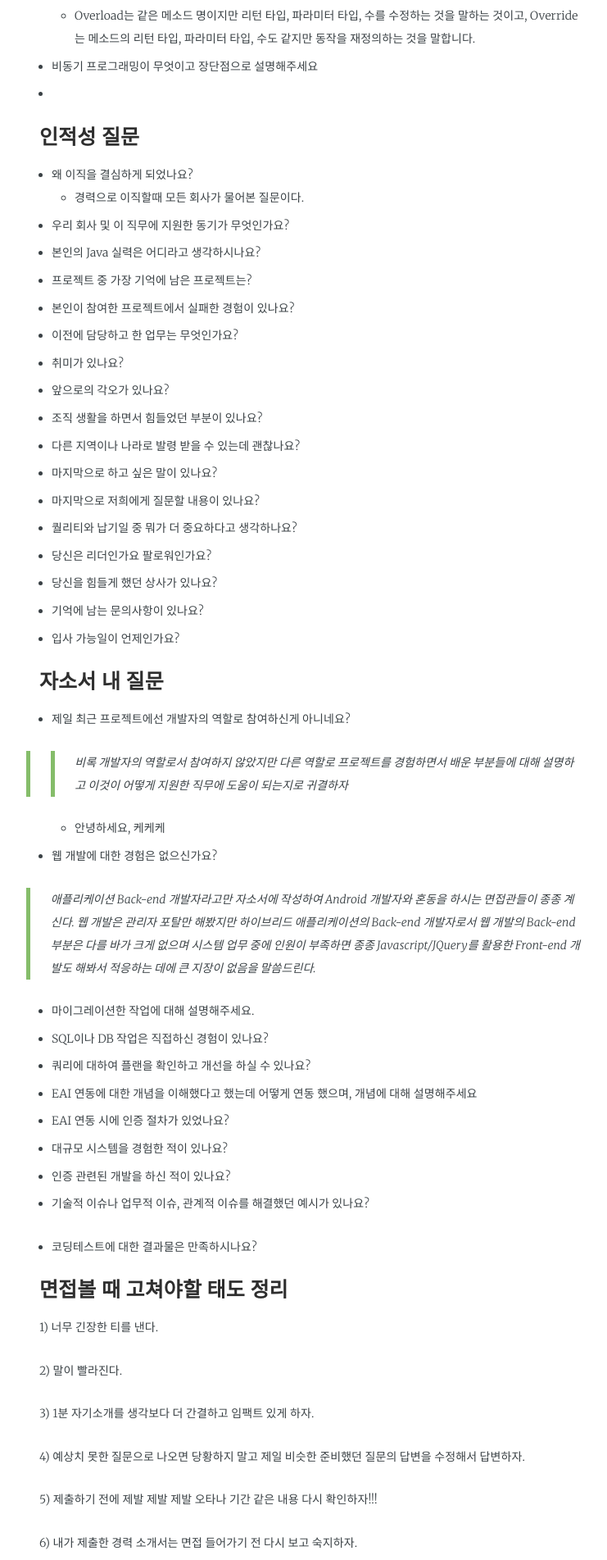
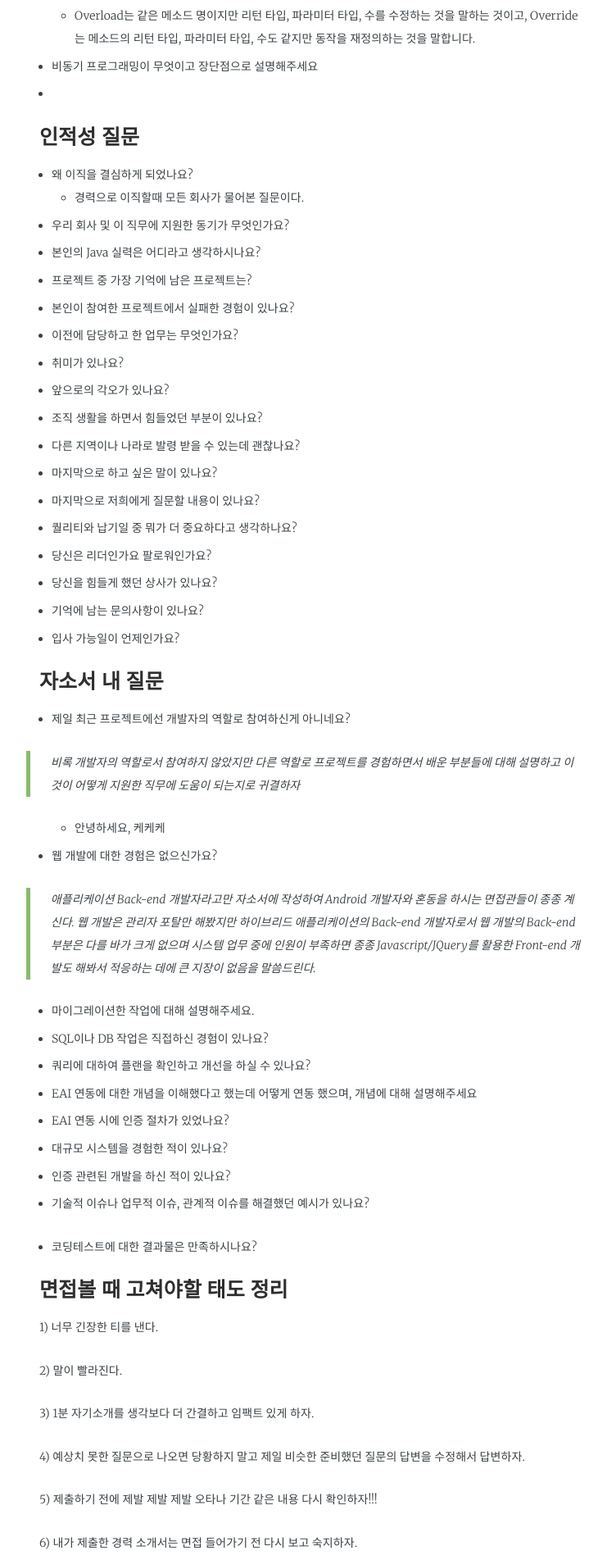
Before and after one commit to rmsdud2435/geunny-blog, a Jekyll site: the page built from _posts/2021-09-12-Interview_20210912.md, in a window 1280 px wide. Shown: the part 1175-3078 px from the top of the page at 82% size, without its empty margins (267-1008 px from the left). Built offline with Jekyll 4.4.1, drawn with Linux system fonts in a browser that asks for light colours; some web fonts are replaced.

Commit message:
update content

```diff
--- a/_posts/2021-09-12-Interview_20210912.md
+++ b/_posts/2021-09-12-Interview_20210912.md
@@ -73,7 +73,7 @@ comments:          true
 ### 자소서 내 질문
 
  - 제일 최근 프로젝트에선 개발자의 역할로 참여하신게 아니네요?
-    >> 비록 개발자의 역할로서 참여하지 않았지만 다른 역할로 프로젝트를 경험하면서 배운 부분들에 대해 설명하고 이것이 어떻게 지원한 직무에 도움이 되는지로 귀결하자
+     > 비록 개발자의 역할로서 참여하지 않았지만 다른 역할로 프로젝트를 경험하면서 배운 부분들에 대해 설명하고 이것이 어떻게 지원한 직무에 도움이 되는지로 귀결하자
     - 안녕하세요, 케케케
 
  - 웹 개발에 대한 경험은 없으신가요?
```
